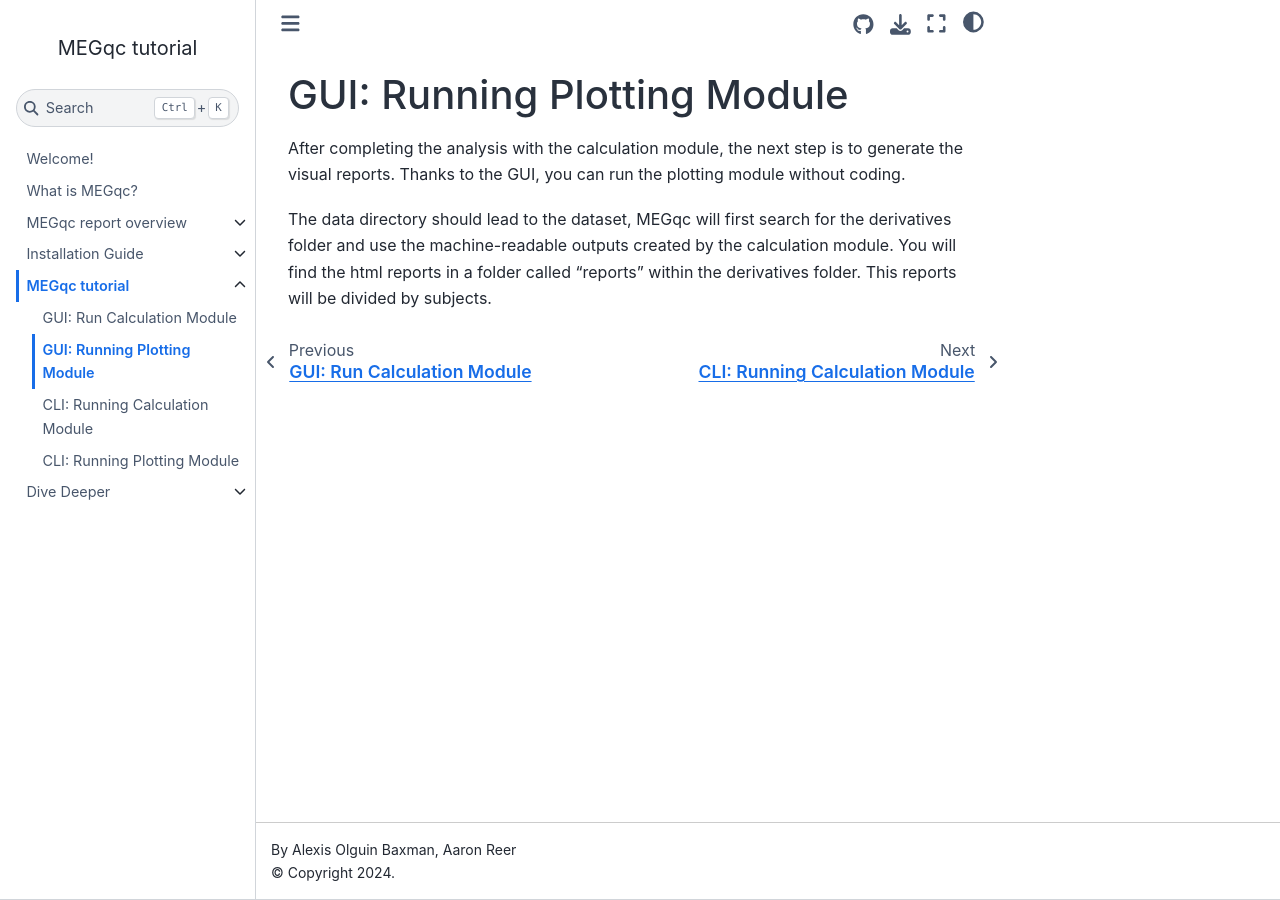
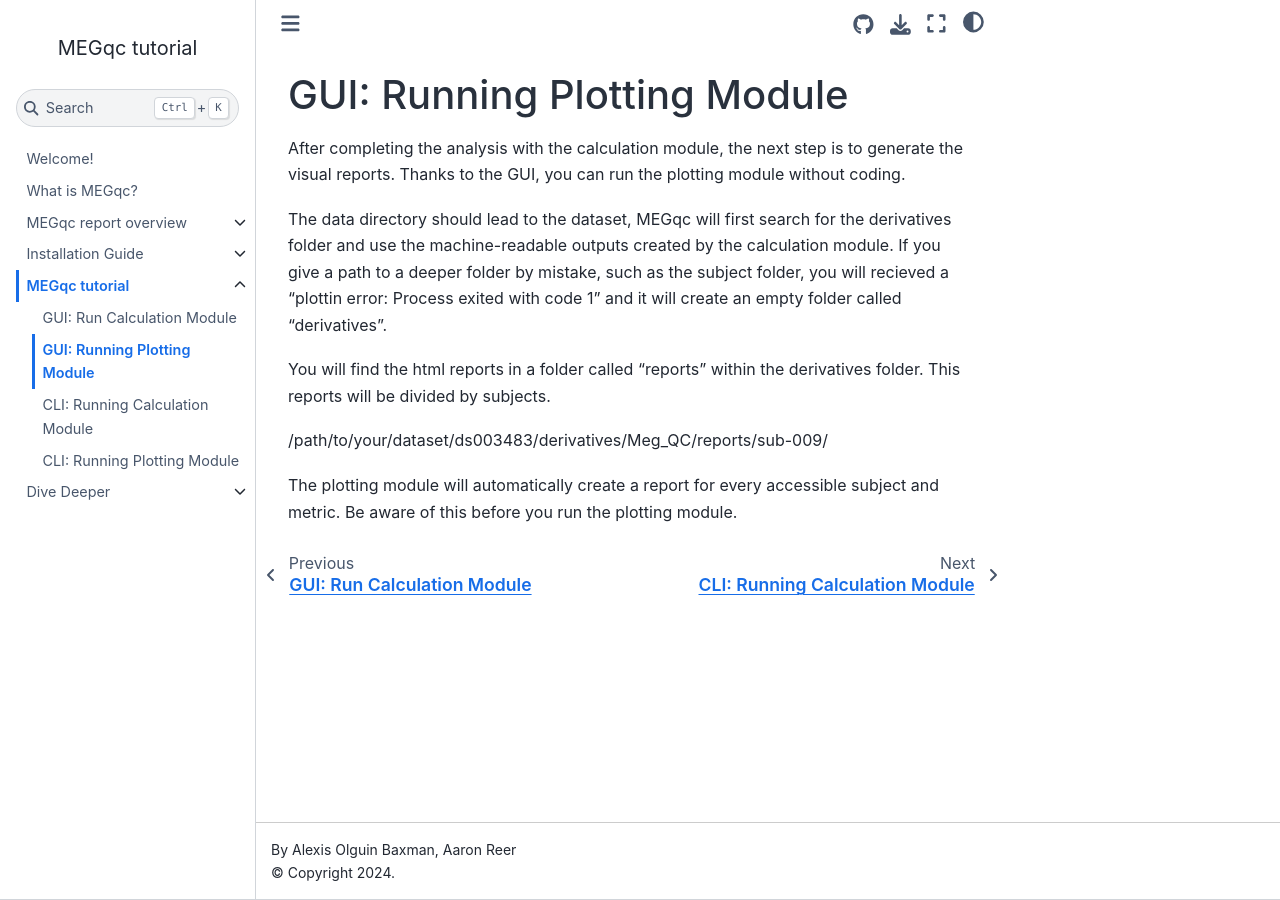
Before and after one commit to ANCPLabOldenburg/megqc_documentation, a Jupyter Book: the page built from tutorial/plot_gui.md, in a window 1280 px wide. Built offline with Jupyter Book 1.0.4 settings and Sphinx 7.4.7 and the Sphinx Book theme 1.1.4, drawn with Linux system fonts in a browser that asks for light colours.

Commit message:
Update plot_gui.md

```diff
--- a/tutorial/plot_gui.md
+++ b/tutorial/plot_gui.md
@@ -3,4 +3,12 @@ After completing the analysis with the calculation module, the next step is to g
 
 
 The data directory should lead to the dataset, MEGqc will first search for the derivatives folder and use the machine-readable outputs created by the calculation module.
+If you give a path to a deeper folder by mistake, such as the subject folder, you will recieved a
+"plottin error: Process exited with code 1" and it will create an empty folder called "derivatives".
+
+
 You will find the html reports in a folder called "reports" within the derivatives folder. This reports will be divided by subjects.
+
+/path/to/your/dataset/ds003483/derivatives/Meg_QC/reports/sub-009/
+
+The plotting module will automatically create a report for every accessible subject and metric. Be aware of this before you run the plotting module.
```
